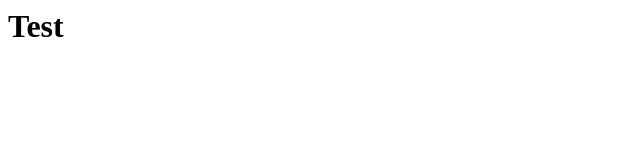
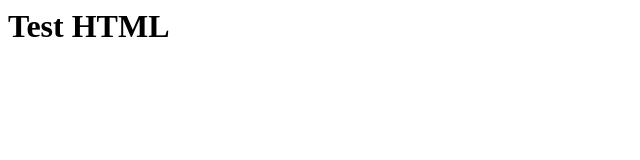
Before and after one commit to abhi7620/TestDevlop, a plain HTML site: page index.htm in a window 1280 px wide. Shown: the whole page, without its empty margins (0-640 px from the left). Drawn offline with Linux system fonts and the light colour scheme.

Commit message:
Update index.htm

```diff
--- a/index.htm
+++ b/index.htm
@@ -1,3 +1,3 @@
 <html>
-<h1>Test </h1>
+<h1>Test HTML</h1>
 </html>
```
